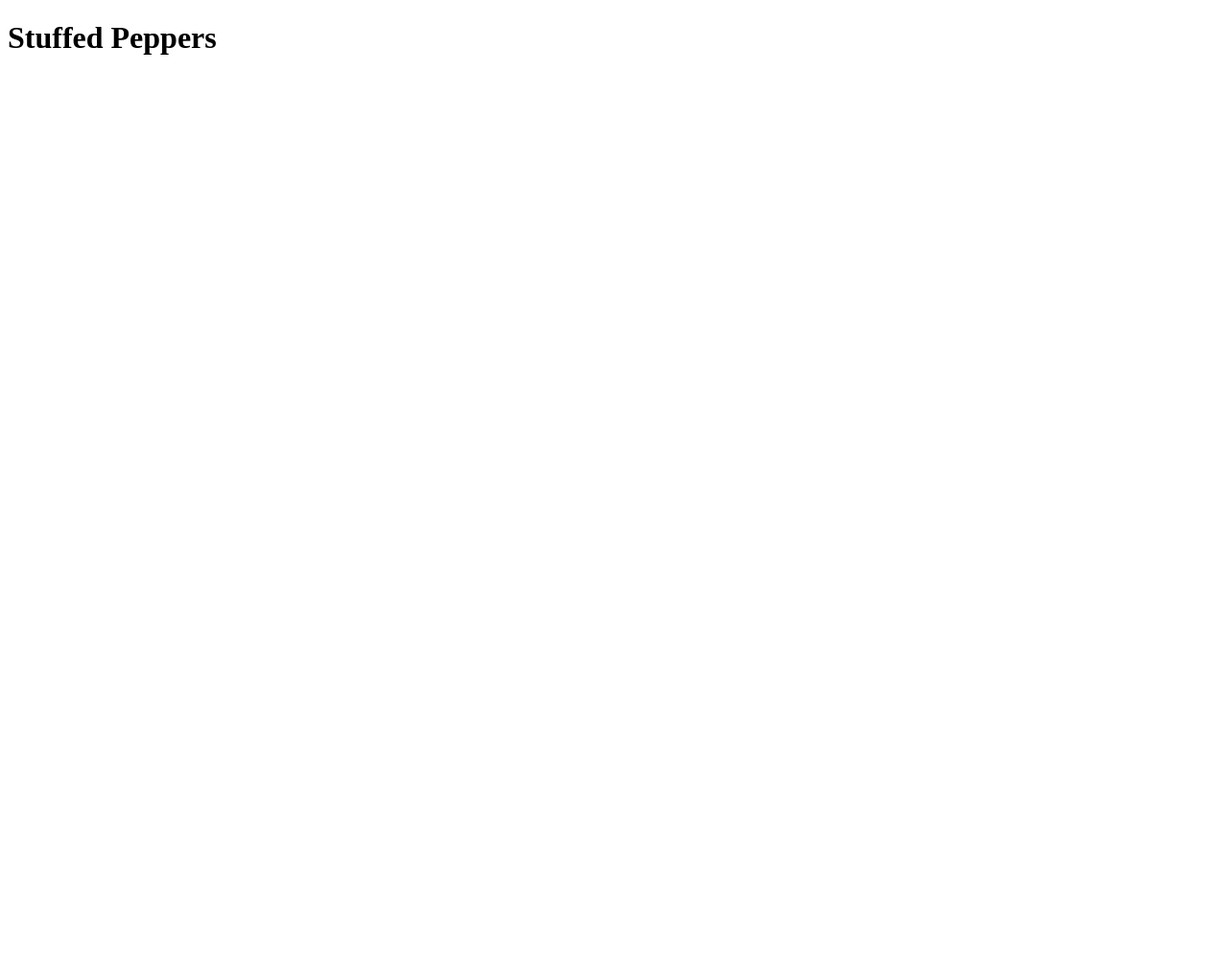
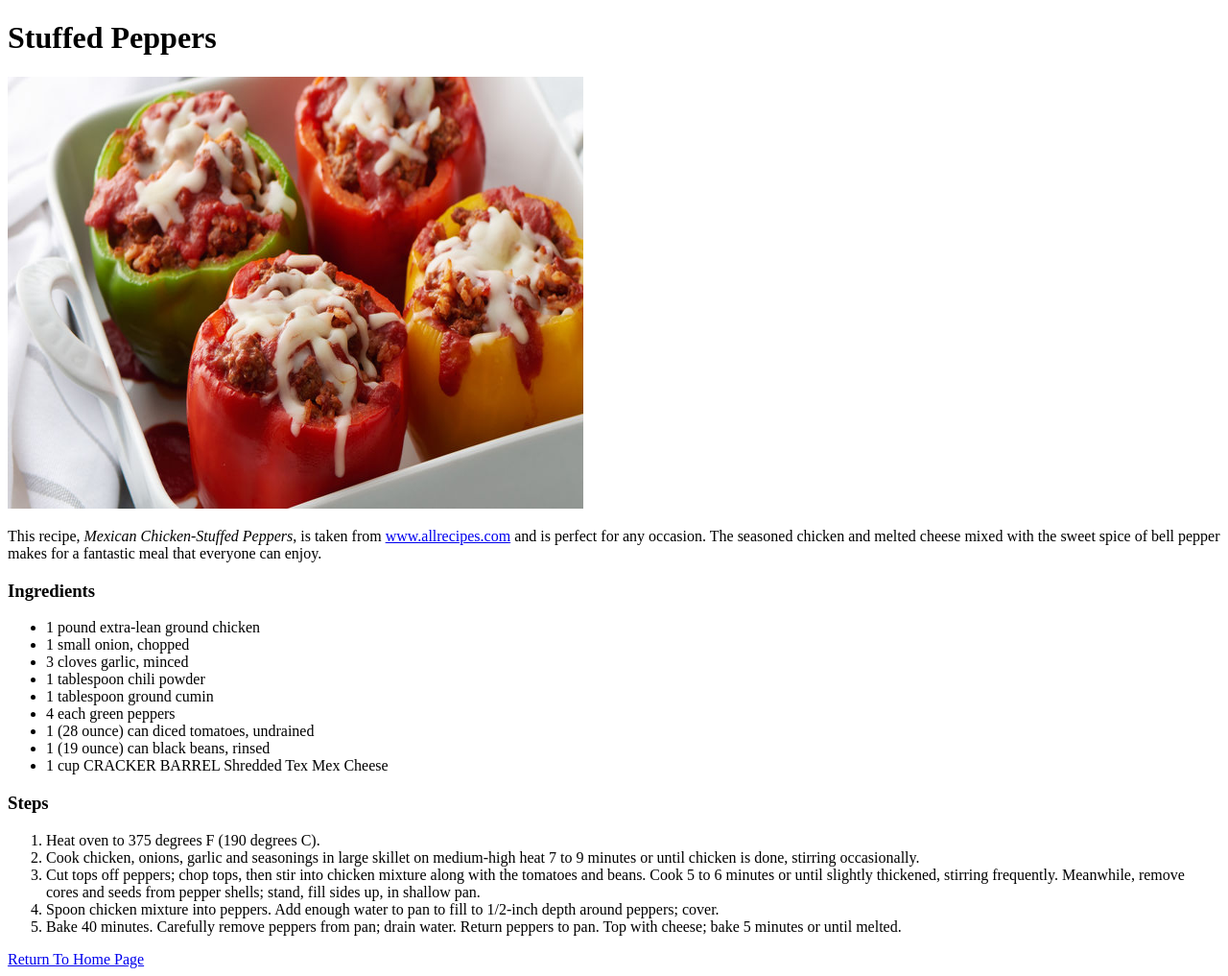
Before and after one commit to bryanshaver/odin-recipes, a plain HTML site: page recipes/peppers.html in a window 1280 px wide. Shown: the whole page at 96% size. Before the commit the page ends 800 px from the top, so only its background shows below. Drawn offline with Linux system fonts and the light colour scheme.

Commit message:
Completed peppers recipe page

```diff
--- a/recipes/peppers.html
+++ b/recipes/peppers.html
@@ -6,5 +6,28 @@
 </head>
 <body>
     <h1>Stuffed Peppers</h1>
+    <img src="images/peppers.jpg" alt="Some savory stuffed peppers" width="600" height="450">
+    <p>This recipe, <em>Mexican Chicken-Stuffed Peppers</em>, is taken from <a href="https://www.allrecipes.com/recipe/246107/mexican-chicken-stuffed-peppers/" target="_blank">www.allrecipes.com</a> and is perfect for any occasion. The seasoned chicken and melted cheese mixed with the sweet spice of bell pepper makes for a fantastic meal that everyone can enjoy.</p>
+    <h3>Ingredients</h3>
+    <ul>
+        <li>1 pound extra-lean ground chicken </li>
+        <li>1 small onion, chopped </li>
+        <li>3 cloves garlic, minced </li>
+        <li>1 tablespoon chili powder </li>
+        <li>1 tablespoon ground cumin </li>
+        <li>4 each green peppers </li>
+        <li>1 (28 ounce) can diced tomatoes, undrained </li>
+        <li>1 (19 ounce) can black beans, rinsed </li>
+        <li>1 cup CRACKER BARREL Shredded Tex Mex Cheese </li>
+    </ul>
+    <h3>Steps</h3>
+    <ol>
+        <li>Heat oven to 375 degrees F (190 degrees C).</li>
+        <li>Cook chicken, onions, garlic and seasonings in large skillet on medium-high heat 7 to 9 minutes or until chicken is done, stirring occasionally.</li>
+        <li>Cut tops off peppers; chop tops, then stir into chicken mixture along with the tomatoes and beans. Cook 5 to 6 minutes or until slightly thickened, stirring frequently. Meanwhile, remove cores and seeds from pepper shells; stand, fill sides up, in shallow pan.</li>
+        <li>Spoon chicken mixture into peppers. Add enough water to pan to fill to 1/2-inch depth around peppers; cover.</li>
+        <li>Bake 40 minutes. Carefully remove peppers from pan; drain water. Return peppers to pan. Top with cheese; bake 5 minutes or until melted.</li>
+    </ol>
+    <a href="../index.html">Return To Home Page</a>
 </body>
 </html>
```
